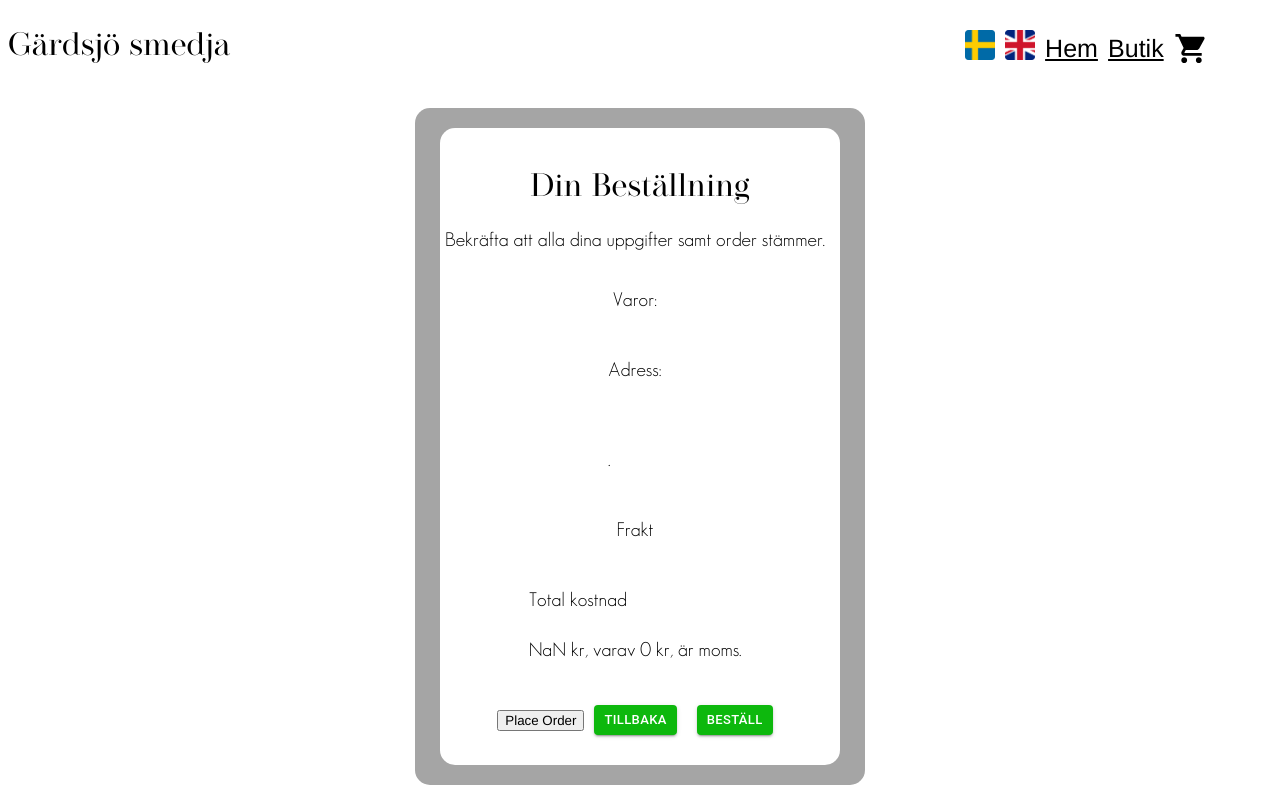
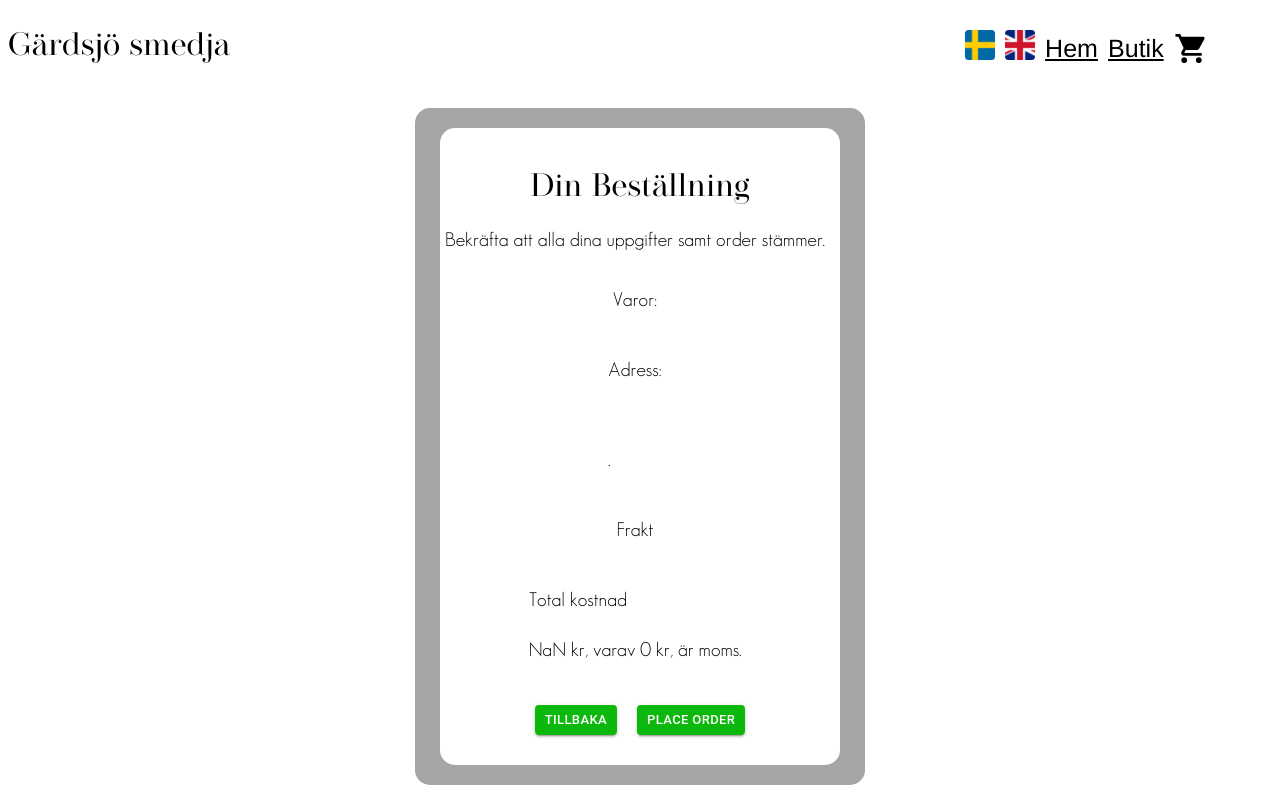
Before and after one commit to Frontend-YH/JOL, a React (Vite) app: page /checkout in a window 1280 px wide. Built offline with nearby package versions, Linux system fonts and the light colour scheme.

Commit message:
Nu raderas allt i localstorage och vagnen samt att det bara fins en beställningsknapp

```diff
--- a/src/pages/Orderpost.tsx
+++ b/src/pages/Orderpost.tsx
@@ -1,17 +1,32 @@
 import React from 'react';
 import useOrderPost from './postOrderFunction'; // Import your custom hook
+import { Link } from 'react-router-dom';
+import { Button } from '@mui/material';
 
 function OrderTheThing() {
   const { isLoading, error, handlePostOrder } = useOrderPost();
 
+  const handleOrderButtonClick = async () => {
+    // Call the handlePostOrder function
+    await handlePostOrder();
+
+    // Clear local storage
+    localStorage.clear();
+  }
 
   return (
     <div>
-      {/* Render your component content here */}
-      <button onClick={handlePostOrder} disabled={isLoading}>
-        {isLoading ? 'Posting Order...' : 'Place Order'}
-      </button>
-      {error && <p>Error: {error.message}</p>}
+            <Link to="/">
+        <Button
+          variant="contained"
+          size="small"
+          sx={{ backgroundColor: 'rgb(13, 184, 13)', margin: '10px' }}
+          onClick={handleOrderButtonClick}
+          disabled={isLoading}
+        >
+          {isLoading ? 'Posting Order...' : 'Place Order'}
+        </Button>
+      </Link>
     </div>
   );
 }
--- a/src/pages/checkout.tsx
+++ b/src/pages/checkout.tsx
@@ -135,9 +135,9 @@ function CheckoutContainer() {
             display="flex"
             flexDirection="row"
         >
+
+            <Button component={CustomLink} to="/Payment"variant="contained" size="small" sx={{backgroundColor: 'rgb(13, 184, 13)', margin:'10px'}}>Tillbaka</Button>
             <OrderTheThing/>
-            <Button component={CustomLink} to="/Payment"variant="contained" size="small" sx={{backgroundColor: 'rgb(13, 184, 13)', margin:'10px'}}>Tillbaka</Button>
-            <Button component={CustomLink} to="/"variant="contained" size="small" sx={{backgroundColor: 'rgb(13, 184, 13)', margin: '10px'}}>Beställ</Button>
         </Box>
         </Box>
         </Box>
--- a/src/pages/postOrderFunction.tsx
+++ b/src/pages/postOrderFunction.tsx
@@ -1,7 +1,11 @@
 import { useEffect, useState } from 'react';
 import { CartContext } from '../CartContext';
 import { useContext } from "react";
-
+function clear (){
+  const { cart } = useContext(CartContext);
+  localStorage.clear();
+  cart.splice(0, cart.length);
+}
 function useOrderPost() {
   const { cart } = useContext(CartContext);
   const [isLoading, setIsLoading] = useState(false);
@@ -60,9 +64,6 @@ function useOrderPost() {
       window.alert(`Din order är nu beställd. Ditt ordernummer är: ${responseData.user._id}`);
       // If successful, you can update state or return any data if needed
 
-      localStorage.clear();
-      cart.splice(0, cart.length);
-
     } catch (err) {
       setError(err);
     } finally {
```
